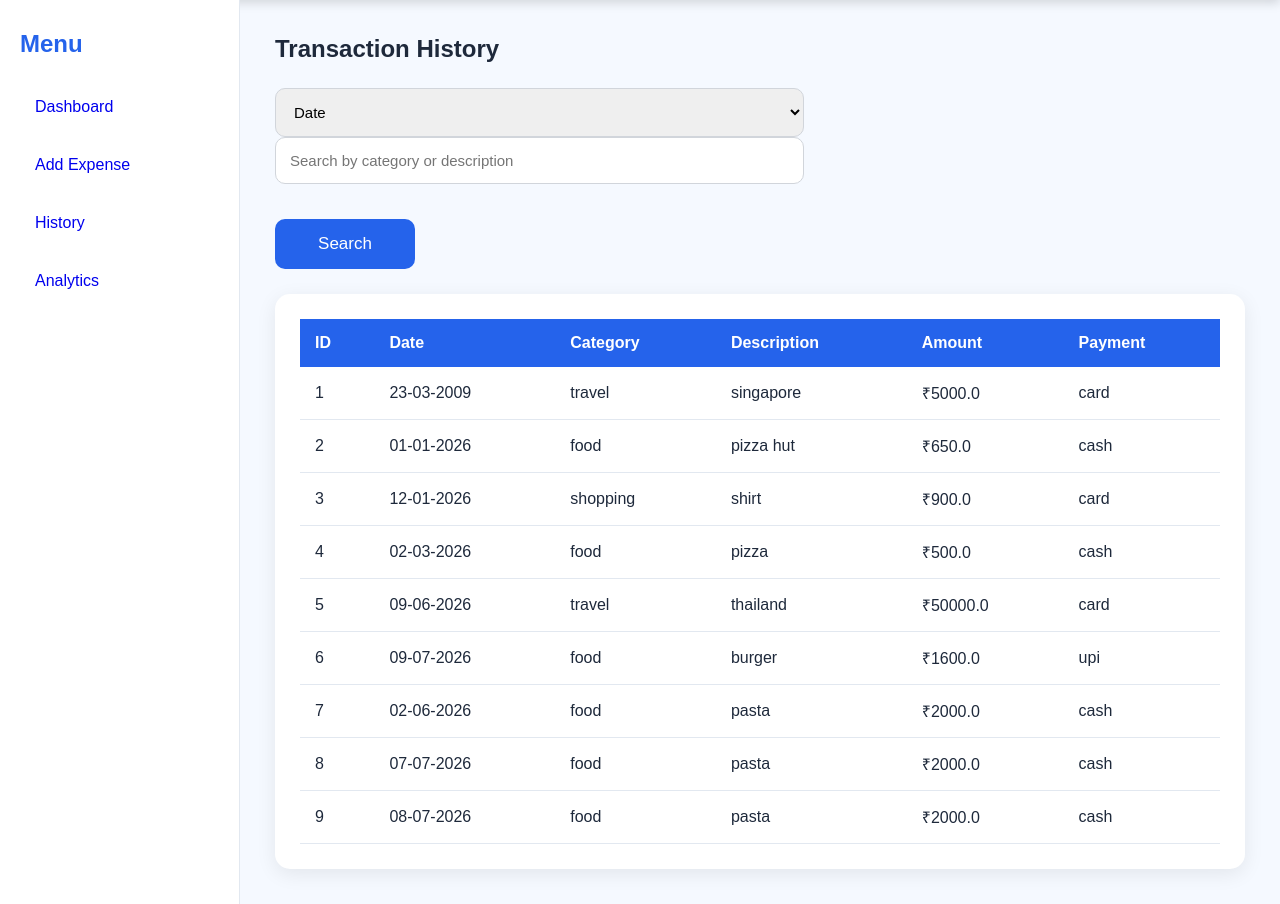
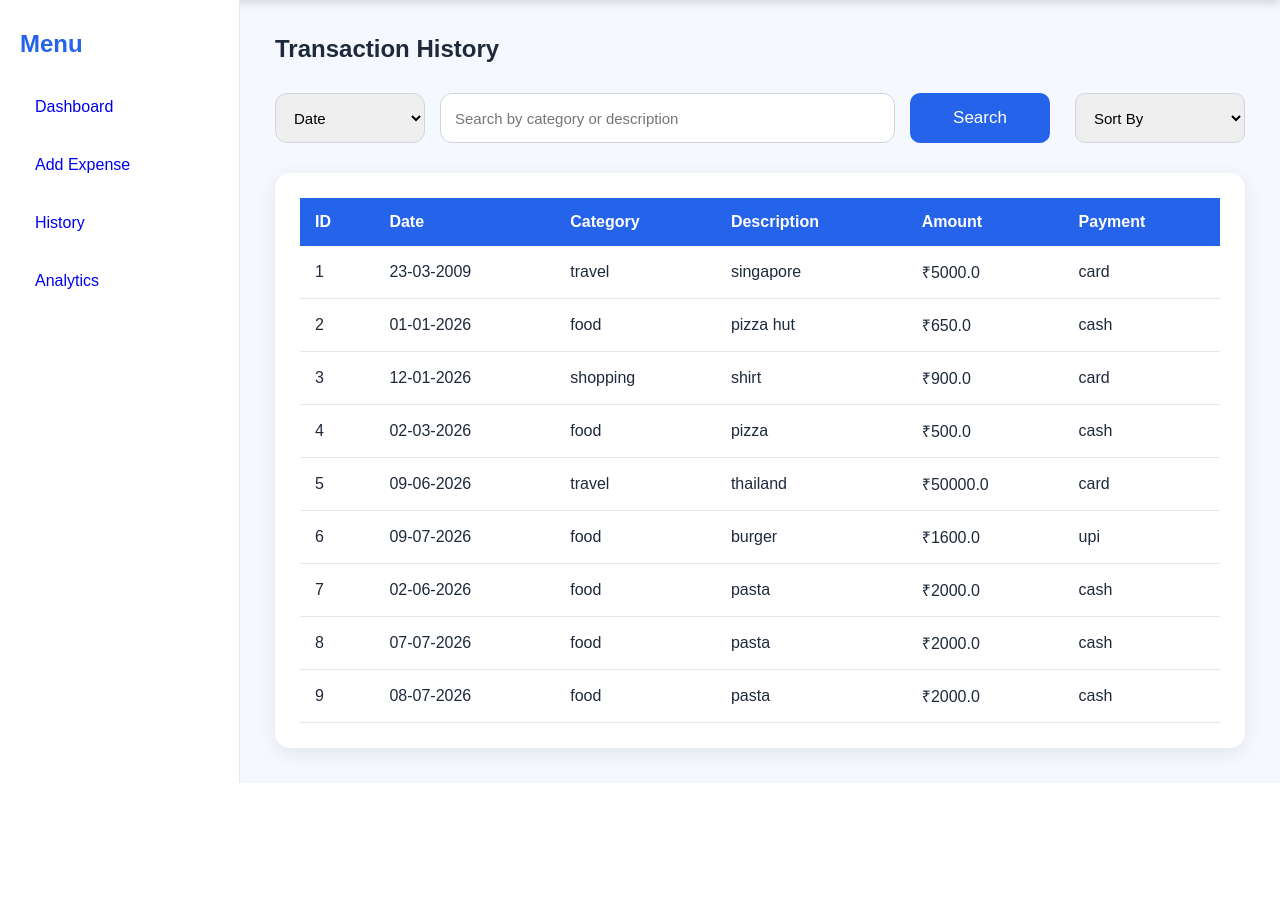
Before and after one commit to Urvi1408/Expense-Tracker, a Flask app: page /history in a window 1280 px wide. Shown: the part 113-1017 px from the top of the page. After the commit the page ends 896 px from the top, so only its background shows below. Run offline with Flask 3, Linux system fonts and the light colour scheme.

Commit message:
added sort function

```diff
--- a/app.py
+++ b/app.py
@@ -43,12 +43,19 @@ def add_expense():
 def history():
     choice=request.args.get("choice",type=int)
     search=request.args.get("search","")
-    if search:
-        view= em.search_expenses(choice, search)
+    sort = request.args.get("sort")
+
+    if sort == "amount_desc":
+        view = analysis.sort_desc()
+    elif sort == "amount_asc":
+        view = analysis.sort_asc()
+    elif sort == "date":
+        view = analysis.sort_by_date()
+    elif search:
+        view = em.search_expenses(choice, search)
     else:
-        view=em.view_expenses()
-
-    return render_template("history.html",view=view,search=search)
+        view = em.view_expenses()
+    return render_template("history.html",view=view,search=search,sort=sort)
 
 
 @app.route("/analytics")
--- a/static/css/style.css
+++ b/static/css/style.css
@@ -221,16 +221,44 @@ button{
 button:hover{
     background:#1D4ED8;
 }
-.search-box{
+.sort-form{
+    margin-left:auto;
+}
+.sort-form select{
+    width:170px;
+    height:50px;
+}
+.search-form{
     display:flex;
+    align-items:center;
     gap:15px;
-    margin:25px 0;
-}
-.search-box input{
     flex:1;
 }
-.search-box button{
+
+.search-form select{
+    width:150px;
+    height:50px;
+    border-radius:12px;
+}
+
+.search-form input{
+    flex:1;
+    width:420px;
+    height:50px;
+    border-radius:12px;
+}
+
+.search-form button{
     width:140px;
+    height:50px;
+    margin-top:0;
+}
+.filters{
+    display:flex;
+    justify-content:space-between;
+    align-items:center;
+    margin:30px 0;
+    gap:25px;
 }
 .history-table{
     background:white;
--- a/templates/history.html
+++ b/templates/history.html
@@ -28,8 +28,8 @@
     </aside>
     <section>
         <h2>Transaction History</h2>
-        <div class="search-box">
-            <form method="GET" action="{{url_for('history')}}">
+        <div class="filters">
+            <form method="GET" action="{{url_for('history')}}" class="search-form">
                 <select name="choice">
 
                     <option value="1">Date</option>
@@ -40,6 +40,19 @@
                 </select>
                 <input type="text", name="search" ,value="{{ search }}", placeholder="Search by category or description">
                 <button type="submit">Search</button>
+            </form>
+
+            <form method="GET" action="{{ url_for('history') }}" id="sortForm" class="sort-form">
+
+                <select name="sort" onchange="this.form.submit()">
+
+                    <option value="">Sort By</option>
+                    <option value="amount_desc">Highest Amount</option>
+                    <option value="amount_asc">Lowest Amount</option>
+                    <option value="date">Date</option>
+
+                </select>
+
             </form>
         </div>
 
```
Also changed, not shown: utils/analysis.py (+4 -3 lines).
